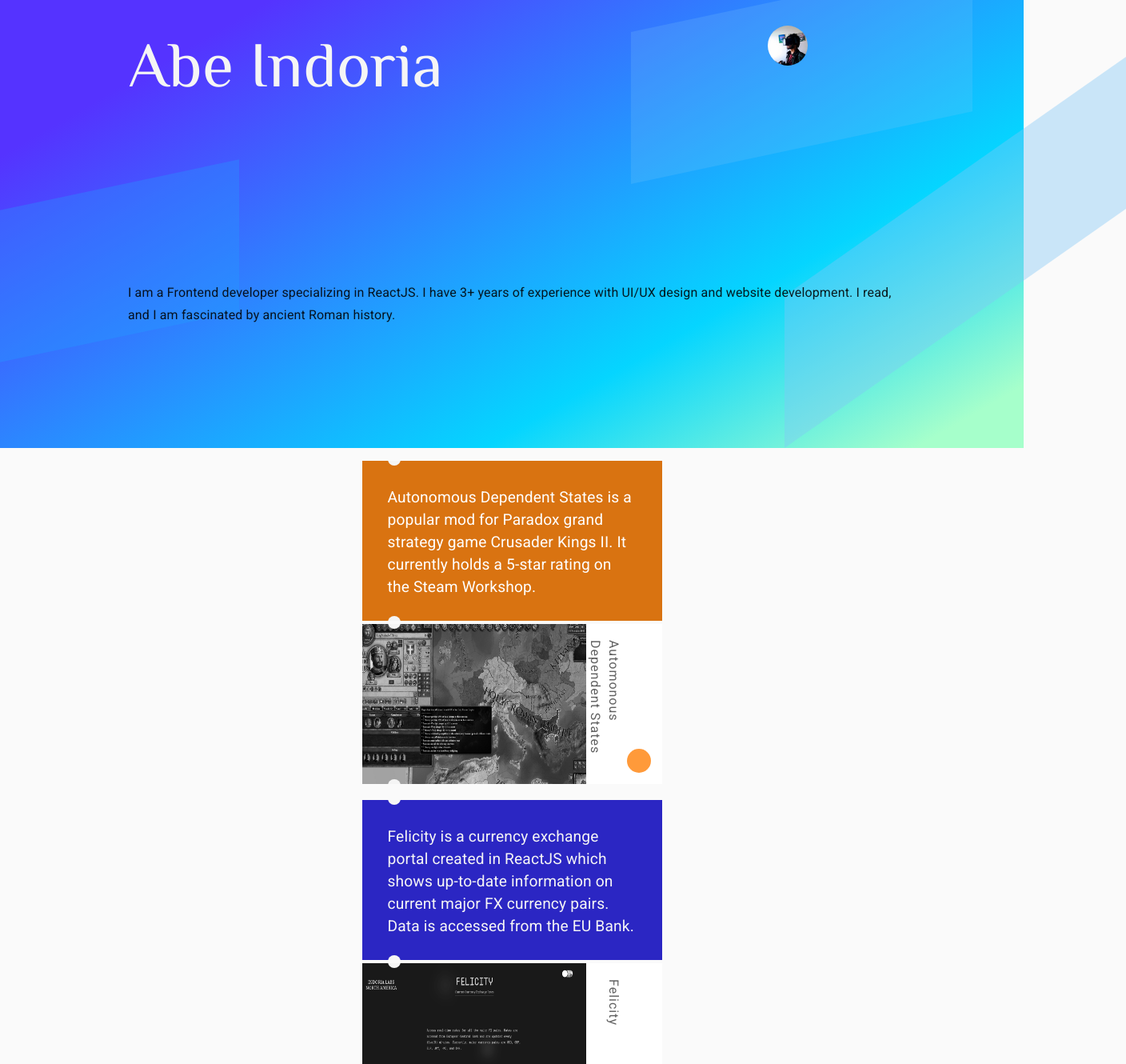
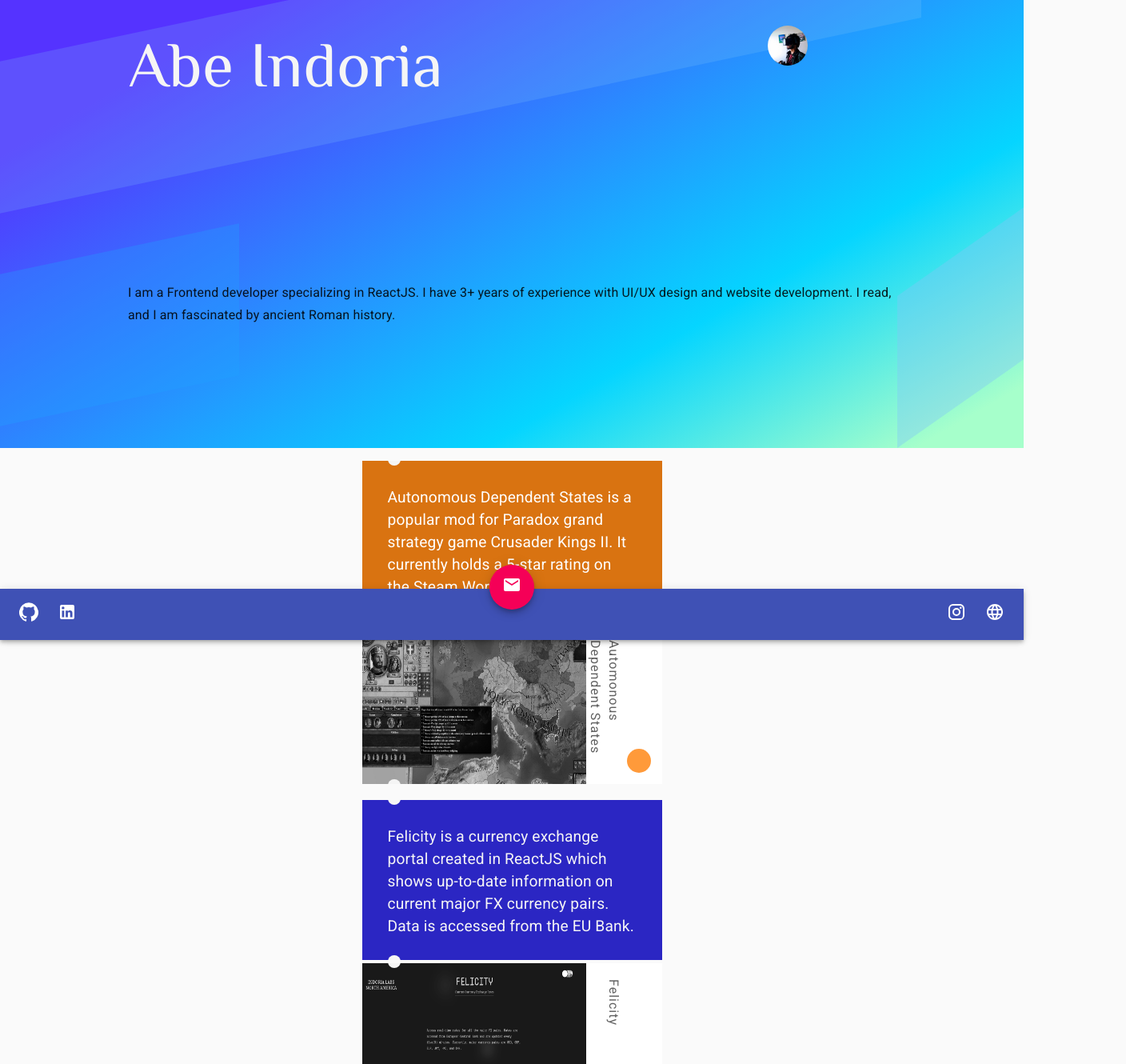
Before and after one commit to AIndoria/defaultportfolio, a React (Create React App) app: page / in a window 1280 px wide. Shown: the top 1330 px of the page at 80% size, 1408 px wide, since content can reach past the window. Built offline with nearby package versions, Linux system fonts and the light colour scheme.

Commit message:
Fixed overflow-x bug

```diff
--- a/src/Appbar.js
+++ b/src/Appbar.js
@@ -64,18 +64,14 @@ export default function BottomAppBar() {
     <React.Fragment>
       <CssBaseline />
       <AppBar
-        position="sticky"
+        position="fixed"
         color="primary"
         className={classes.appBar}
         style={{ textDecoration: "none" }}
       >
         <Toolbar>
           <IconButton edge="start" color="inherit" aria-label="Github">
-            <Link
-              target="_blank"
-              rel="noreferrer"
-              href="https://github.com/aindoria"
-            >
+            <Link target="_blank" href="https://github.com/aindoria">
               <GitIcon />
             </Link>
           </IconButton>
@@ -120,6 +116,7 @@ export default function BottomAppBar() {
           </IconButton>
         </Toolbar>
       </AppBar>
+      <Toolbar />
     </React.Fragment>
   );
 }
--- a/src/stylesheets/Landing.scss
+++ b/src/stylesheets/Landing.scss
@@ -1,3 +1,5 @@
+/* autoprefixer grid: autoplace */
+
 $bg-color: whitesmoke;
 $shdow-gray: #d3d3d5;
 $orange: #da4d1d;
@@ -29,7 +31,7 @@ $padding-long: 3.5rem;
 .App .tiltedEffect:nth-child(4) {
   // Select the 4th span inside .block
   width: 33.33333%;
-  bottom: 40%;
+  bottom: 30%;
   left: -10%;
   z-index: 1;
 
@@ -38,16 +40,16 @@ $padding-long: 3.5rem;
 
 .App .tiltedEffect:nth-child(1) {
   // Select the 4th span inside .block
-  width: 33.33333%;
-  top: 5%;
-  right: 5%;
+  width: 100%;
+  top: 13%;
+  right: 10%;
   background: rgba(129, 198, 246, 0.2);
 }
 .App .tiltedEffect:nth-child(2) {
   // Select the 4th span inside .block
-  width: 33.33333%;
+  width: 12.33333%;
   bottom: 30%;
-  right: -10%;
+  right: 0%;
   transform: skewY(-35deg);
   transform-origin: 0;
   background: rgba(129, 198, 246, 0.4);
@@ -198,7 +200,7 @@ body {
       transition: all 0.2s ease;
     }
     .pic {
-      z-index: 100;
+      z-index: 101;
       width: 280px;
       height: 200px;
       background-image: url($img-url);
@@ -231,6 +233,7 @@ body {
     }
 
     button {
+      z-index: 23;
       position: absolute;
       right: 14px;
       bottom: 14px;
@@ -251,10 +254,8 @@ body {
 
     &:hover button {
       transform: scale(16.5);
-    }
-
-    &:hover p {
-      color: #fff;
+      -webkit-transform: scale(16.5);
+      -ms-transform: scale(16.5);
     }
 
     &:hover .pic {
```
